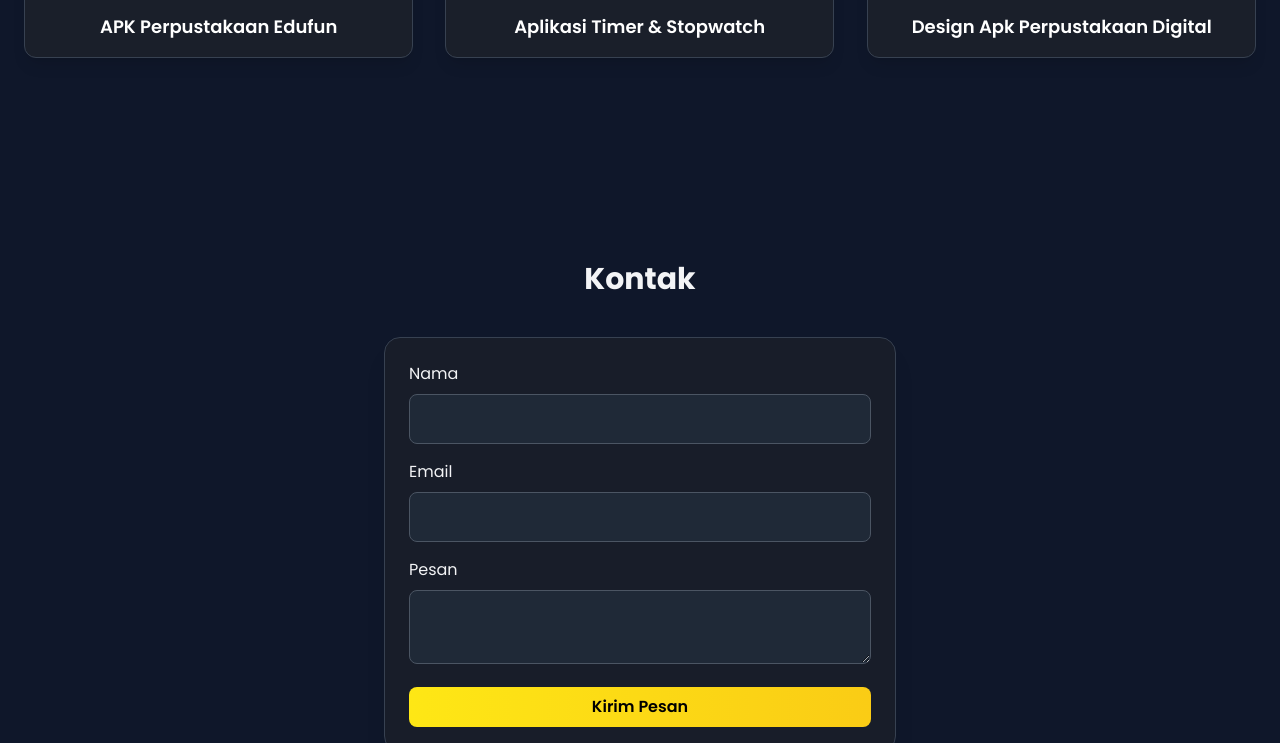
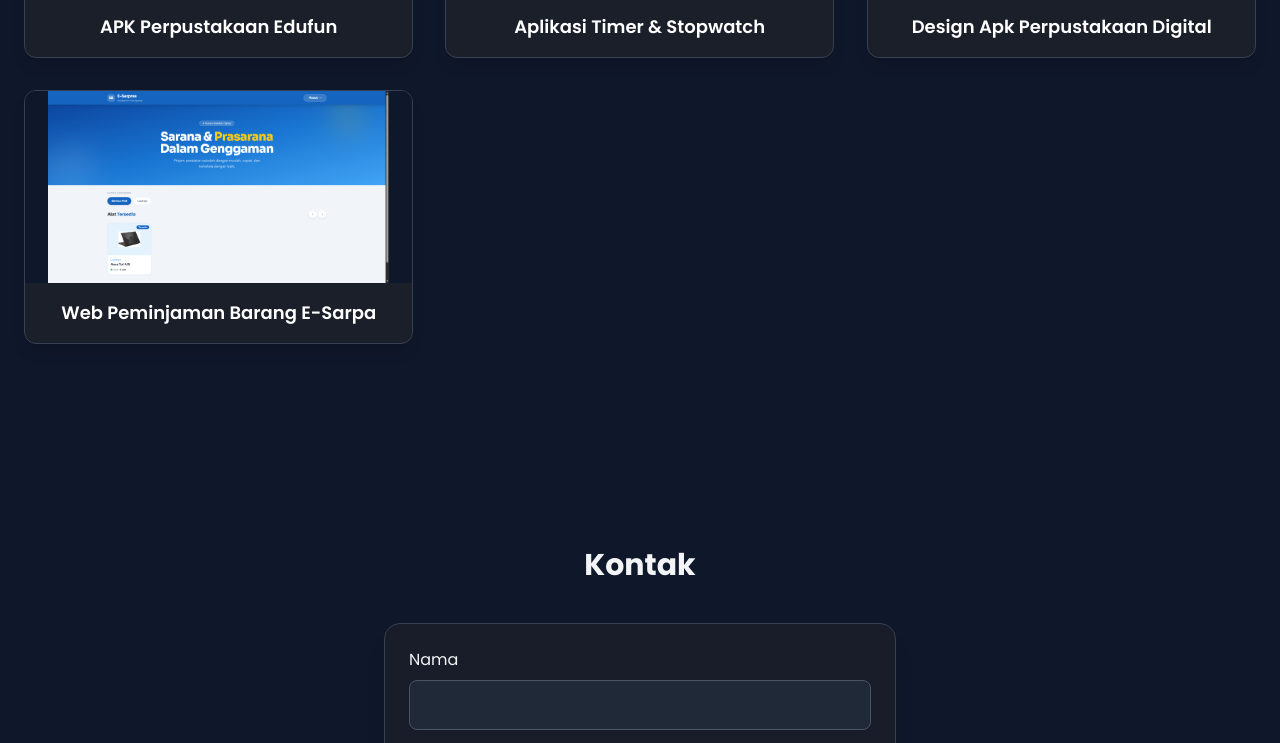
Before and after one commit to Spelcasterr/Portofolio, a plain HTML site: page index.html in a window 1280 px wide. Shown: the part 2428-3171 px from the top of the page. Drawn offline with nearby package versions, Linux system fonts and the light colour scheme.

Commit message:
update e-sarpra

```diff
--- a/index.html
+++ b/index.html
@@ -198,7 +198,16 @@
             <div class="p-4 text-center">
               <h3 class="text-lg font-semibold">Design Apk Perpustakaan Digital</h3>
             </div>
+
           </div>
+          <div class="bg-[#1a1f2a] rounded-xl shadow-lg overflow-hidden border border-gray-700 hover:shadow-accent/30 hover:-translate-y-2 transition" data-aos="flip-left" data-aos-delay="300">
+            <img src="images/E-sarpra.png" alt="Karya 3" class="w-full h-48 object-contain bg-base">
+            <div class="p-4 text-center">
+              <h3 class="text-lg font-semibold">Web Peminjaman Barang E-Sarpa</h3>
+            </div>
+          </div>
+
+
 
         </div>
       </div>
```
Also changed, not shown: images/E-sarpra.png (added).
